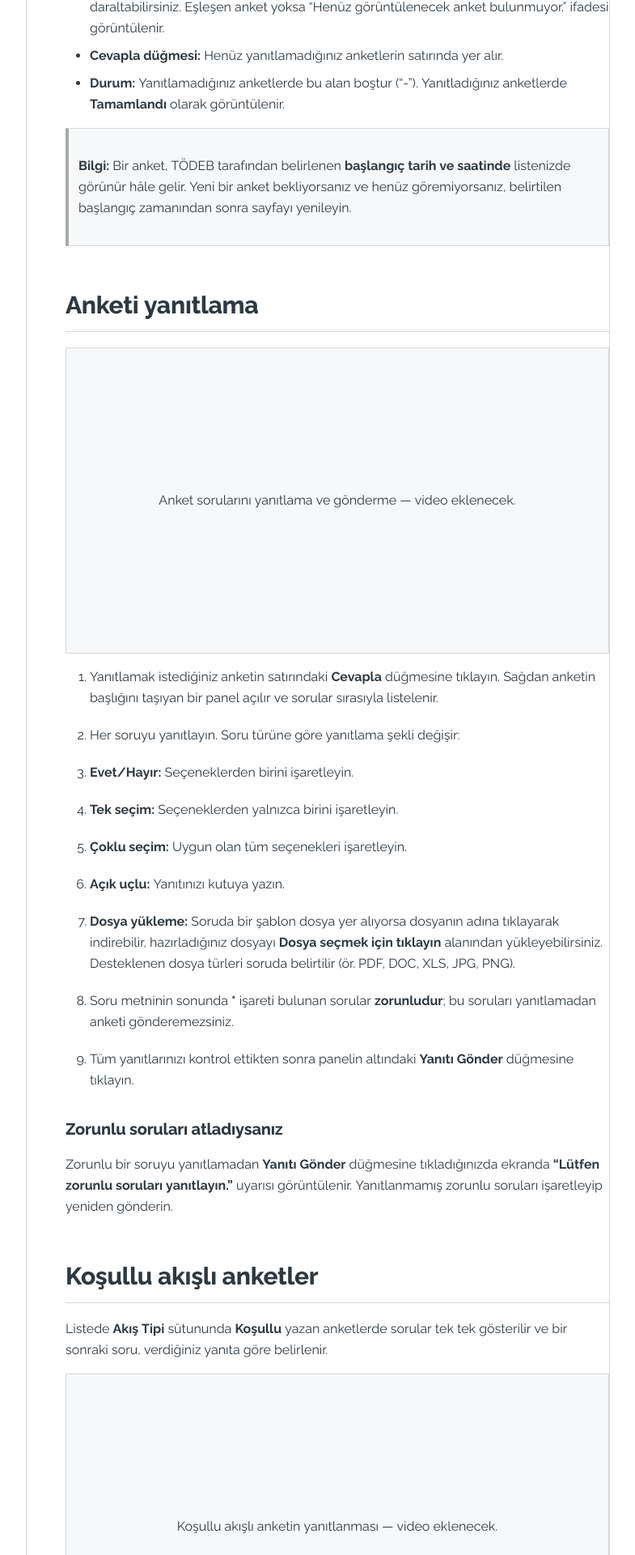
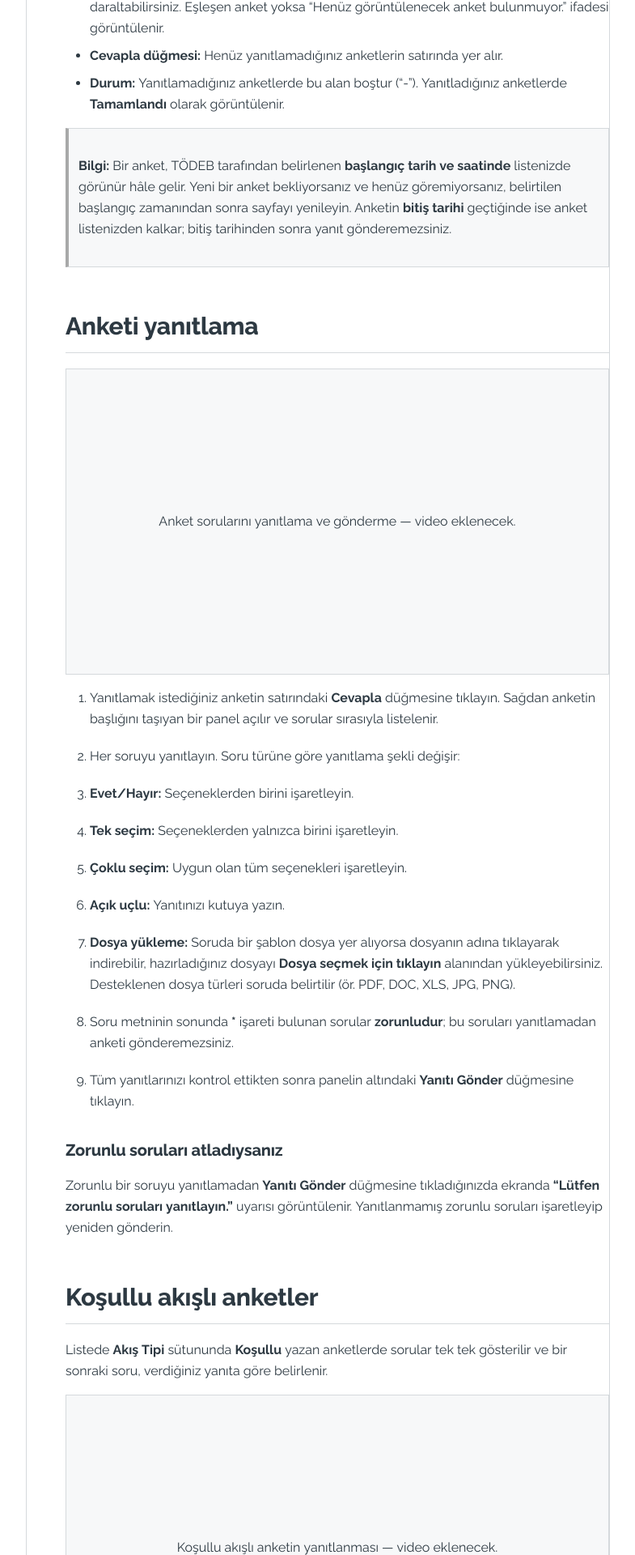
Before and after one commit to alpbayram/todeb-kullanim-rehberi, an MkDocs documentation site: the page built from docs/uye-portali/anketler.md, in a window 1280 px wide. Shown: the part 1094-3014 px from the top of the page at 81% size, without its empty margins (287-1072 px from the left). Built offline with MkDocs 1.6.1 and Material for MkDocs 9.7.7, drawn with Linux system fonts in a browser that asks for light colours; some of the changed text lies outside the part shown.

Commit message:
docs: update survey page per review (end date, drop public surveys)
Co-Authored-By: Claude Sonnet 5.5 <noreply@anthropic.com>

```diff
--- a/docs/uye-portali/anketler.md
+++ b/docs/uye-portali/anketler.md
@@ -20,7 +20,7 @@ Sayfada, size açılmış anketler listelenir. Her anket için **Başlık**, **Y
 - **Cevapla düğmesi:** Henüz yanıtlamadığınız anketlerin satırında yer alır.
 - **Durum:** Yanıtlamadığınız anketlerde bu alan boştur (“-”). Yanıtladığınız anketlerde **Tamamlandı** olarak görüntülenir.
 
-> **Bilgi:** Bir anket, TÖDEB tarafından belirlenen **başlangıç tarih ve saatinde** listenizde görünür hâle gelir. Yeni bir anket bekliyorsanız ve henüz göremiyorsanız, belirtilen başlangıç zamanından sonra sayfayı yenileyin.
+> **Bilgi:** Bir anket, TÖDEB tarafından belirlenen **başlangıç tarih ve saatinde** listenizde görünür hâle gelir. Yeni bir anket bekliyorsanız ve henüz göremiyorsanız, belirtilen başlangıç zamanından sonra sayfayı yenileyin. Anketin **bitiş tarihi** geçtiğinde ise anket listenizden kalkar; bitiş tarihinden sonra yanıt gönderemezsiniz.
 
 ## Anketi yanıtlama
 
@@ -65,7 +65,7 @@ Anket listesinde ilgili anketin durumu **Tamamlandı** olur ve **Cevapla** düğ
 <!-- REVIEW:START ANKET-02 -->
 <div class="review-note" data-review-id="ANKET-02" role="note">
 <strong>[Karar bekliyor] ANKET-02</strong>
-<p>Anketin <strong>KVKK dokümanı onayı</strong> istemesi (KVKK metinleri hazır olduğunda panelde bir onay adımı bekleniyor), <strong>Herkese Açık</strong> anketlerin portal dışında bir bağlantıyla yanıtlanması ve bitiş tarihi geçen anketin listeden kalkması ekranda üretilmedi; bu bölümler yazılım tarafında netleştiğinde eklenecek. Yanıt gönderirken dosya boyutu/tür hata metinleri de görülmedi. Anketler menüsü için Roller sayfasında ayrı bir yetki grubu bulunmuyor (anketler tüm rollere açıktır).</p>
+<p>Anketin <strong>KVKK dokümanı onayı</strong> istemesi (KVKK metinleri hazır olduğunda panelde bir onay adımı bekleniyor) henüz denenmedi; KVKK’lı anket senaryosu denendikten sonra rehberde konumlandırılacak. Yanıt gönderirken dosya boyutu/tür hata metinleri de görülmedi. Anketler menüsü için Roller sayfasında ayrı bir yetki grubu bulunmuyor (anketler tüm rollere açıktır).</p>
 </div>
 <!-- REVIEW:END ANKET-02 -->
 
```
